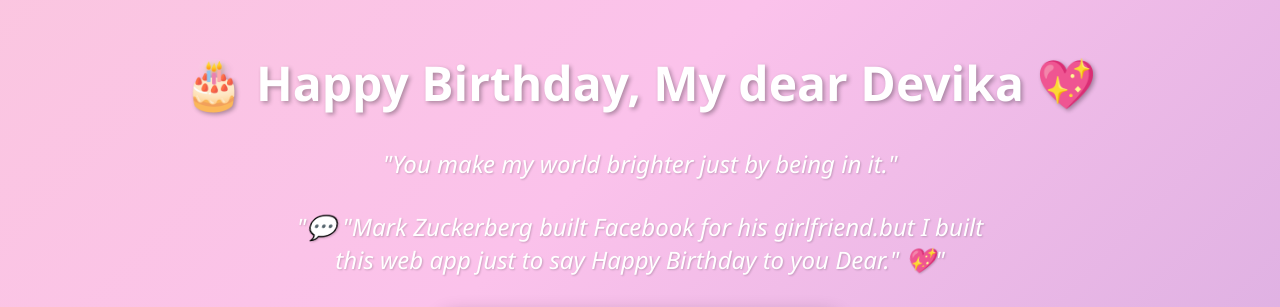
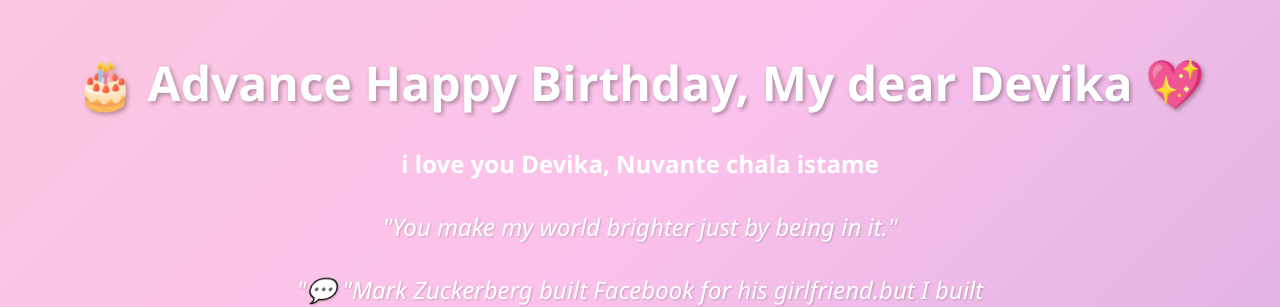
Before and after one commit to parulaila/Project-Devika-, a plain HTML site: page index.html in a window 1280 px wide. Shown: the top 307 px of the page. Drawn offline with Linux system fonts and the light colour scheme.

Commit message:
Update index.html

```diff
--- a/index.html
+++ b/index.html
@@ -73,7 +73,8 @@
   </style>
 </head>
 <body>
-  <h1>🎂 Happy Birthday, My dear Devika 💖</h1>
+  <h1>🎂 Advance Happy Birthday, My dear Devika 💖</h1>
+  <h2> i love you Devika, Nuvante chala istame  </h2>
 
   <div class="quote">"You make my world brighter just by being in it."</div>
   <div class="quote">"💬 "Mark Zuckerberg built Facebook for his girlfriend.but I built this web app just to say Happy Birthday to you Dear." 💖"</div>
```
